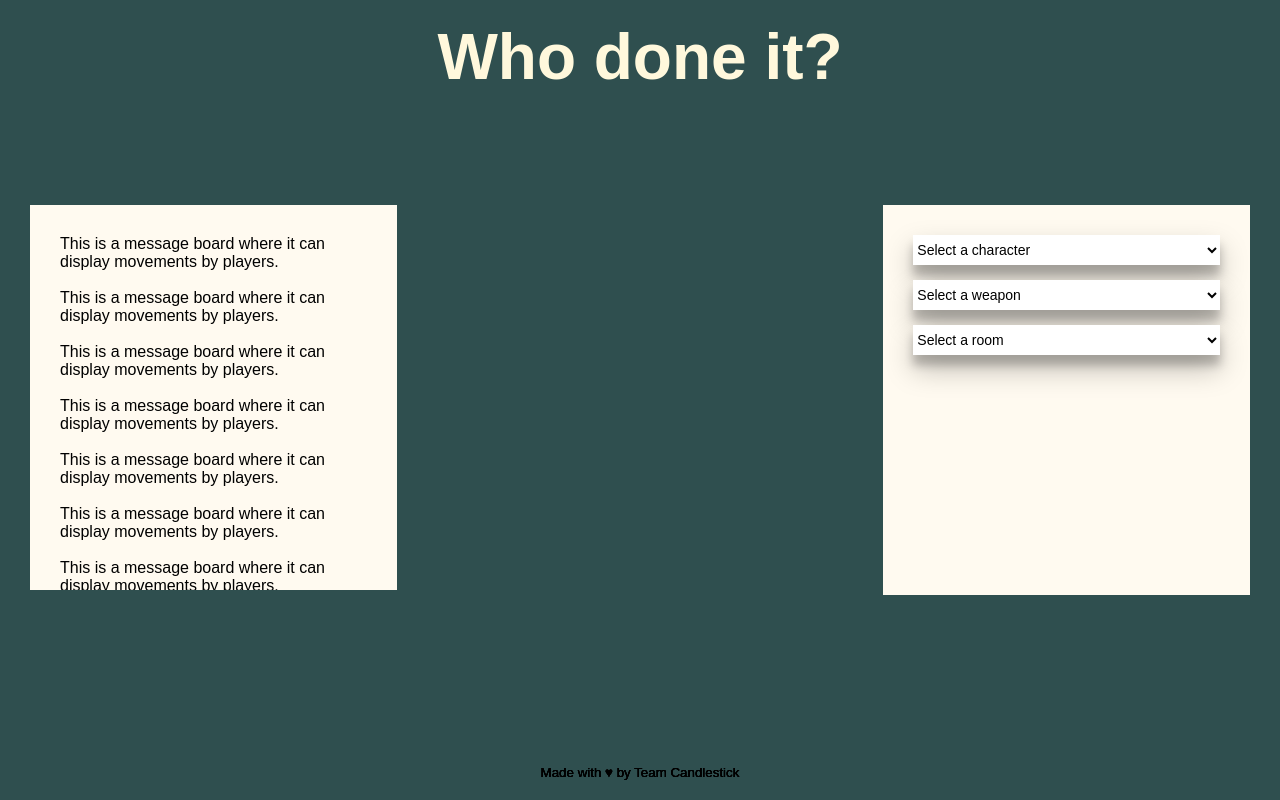
After one commit to addisonhammer/clue-less, a Flask app: template client/templates/game.html in a window 1280 px wide. The commit adds this page. Run offline with Flask 2, Linux system fonts and the light colour scheme; the template is opened without the code that fills it, so the values that code supplies are empty.

Commit message:
Add game board

```diff
--- a/client/app.py
+++ b/client/app.py
@@ -103,6 +103,17 @@ def join_game():
                            character=selected_character,
                            ready=True)
 
+@APP.route('/game', methods=['POST'])
+def start_game():
+
+    # Add logic here to determien true/false for suggestion/accusation
+    return render_template('game.html',
+                            characters=list(game_const.CHARACTERS),
+                            weapons=list(game_const.WEAPONS),
+                            rooms=list(game_const.ROOMS),
+                            suggestion=True,
+                            accusation=False,
+                            move=False)
 
 @APP.route('/api/game_state', methods=['GET'])
 def api_game_state():
--- /dev/null
+++ b/client/static/css/board.css
@@ -0,0 +1,16 @@
+.room-container {
+    display: grid;
+    grid-template-columns: repeat(3, 1fr);
+    grid-template-rows: repeat(3, 120px);
+    column-gap: 50px;
+    row-gap: 15px;
+}
+
+.room {
+    box-shadow: 0 14px 28px rgba(0,0,0,0.25), 0 10px 10px rgba(0,0,0,0.22);
+    display: flex;
+    justify-content: center;
+    align-items: center;
+    border: 2px solid black;
+    background-color: tan;
+}
--- /dev/null
+++ b/client/static/css/form.css
@@ -0,0 +1,15 @@
+.form-container {
+    background-color: floralwhite;
+    margin: 0px 30px;
+    padding: 30px;
+}
+
+.game-form {
+    display: grid;
+    row-gap: 15px;
+    grid-template-rows: repeat(3, 30px);
+}
+
+input {
+    padding: 10px;
+}
--- a/client/static/css/global.css
+++ b/client/static/css/global.css
@@ -3,7 +3,7 @@ body {
     font-family: "open-sans",sans-serif;
     display: table-cell;
     vertical-align: middle;
-    background-color: oldlace;
+    background-color: darkslategray;
     position: relative;
 }
 
@@ -19,6 +19,20 @@ html, body {
 h1 {
     font-size: 4em;
     margin: 0;
+    color: cornsilk;
+}
+
+h2 {
+    color: cornsilk;
+}
+
+header {
+    position: absolute;
+    top: 0;
+    margin-top: 20px;
+    width: 100%;
+    font-size: 4em;
+    color: cornsilk;
 }
 
 footer {
@@ -29,12 +43,7 @@ footer {
     font-size: smaller;
 }
 
-/* .options {
-    border: 1px solid #e5e5e5;
-    padding: 10px;
-} */
-
-select, input, button {
+select, input {
     font-size: 14px;
     border: none;
     background: white;
@@ -42,11 +51,16 @@ select, input, button {
     box-shadow: 0 14px 28px rgba(0,0,0,0.25), 0 10px 10px rgba(0,0,0,0.22);
 }
 
-input, button {
+input {
     border-radius: 8px;
 }
 
-input:hover, button:hover {
+input:active {
     box-shadow: 0 1px 3px rgba(0,0,0,0.12), 0 1px 2px rgba(0,0,0,0.24);
     transition: all 0.3s cubic-bezier(.25,.8,.25,1);
 }
+
+.game-container {
+    display: grid;
+    grid-template-columns: repeat(3, 1fr);
+}
--- /dev/null
+++ b/client/static/css/message.css
@@ -0,0 +1,8 @@
+.message-container {
+    background-color: floralwhite;
+    margin: 0px 30px;
+    padding: 30px;
+    overflow-y: scroll;
+    max-height: 325px;
+    text-align: left;
+}
--- /dev/null
+++ b/client/templates/board.html
@@ -0,0 +1,13 @@
+{% extends 'layout.html' %}
+
+{% block css %}
+  <link rel="stylesheet" type="text/css" href="{{ url_for('static', filename='css/board.css') }}?version=1">
+{% endblock %}
+
+{% block content %}
+  <div class="room-container">
+    {% for room in rooms %}
+      <div class="room">{{room}}</div>
+    {% endfor %}
+  </div>
+{% endblock %}
--- /dev/null
+++ b/client/templates/form.html
@@ -0,0 +1,38 @@
+{% extends 'layout.html' %}
+
+{% block css %}
+  <link rel="stylesheet" type="text/css" href="{{ url_for('static', filename='css/form.css') }}?version=1">
+{% endblock %}
+
+{% block content %}
+<div class="form-container">
+  <form name=game-form id=game-form class="game-form" method="POST" action="/game">
+    <select name="character" id="character" form_id=character-form>
+      <option disabled selected value> Select a character </option>
+      {% for character in characters %}
+          <option value="{{ character }}">{{ character }}</option>
+      {% endfor %}
+    </select>
+    <select name="weapon" id="weapon" form_id=weapon-form>
+      <option disabled selected value> Select a weapon </option>
+      {% for weapon in weapons %}
+          <option value="{{ weapon }}">{{ weapon }}</option>
+      {% endfor %}
+    </select>
+    <select name="room" id="room" form_id=room-form>
+      <option disabled selected value> Select a room </option>
+      {% for room in rooms %}
+          <option value="{{ room }}">{{ room }}</option>
+      {% endfor %}
+    </select>
+    {% if suggestion is sameas true %}
+    <input type="submit" name="suggest" value="Make a Suggestion">
+    {% endif %}
+    {% if accusation is sameas true %}
+    <input type="submit" name="accuse" value="Make an Accusation">
+    {% endif %}
+
+  </form>
+</div>
+
+{% endblock %}
--- /dev/null
+++ b/client/templates/game.html
@@ -0,0 +1,14 @@
+{% extends 'layout.html' %}
+
+{% block css %}
+  <link rel="stylesheet" type="text/css" href="{{ url_for('static', filename='css/global.css') }}?version=1">
+{% endblock %}
+
+{% block content %}
+  <header><b>Who done it?</b></header>
+  <div class="game-container">
+    {% include 'message.html' %}
+    {% include 'board.html' %}
+    {% include 'form.html' %}
+  </div>
+{% endblock %}
--- a/client/templates/layout.html
+++ b/client/templates/layout.html
@@ -9,7 +9,6 @@
   </head>
 
   <body>
-    <h1>Who done it?</h1>
     {% block content %}{% endblock %}
     <footer>Made with &#9829; by Team Candlestick</footer>
   </body>
--- /dev/null
+++ b/client/templates/message.html
@@ -0,0 +1,17 @@
+{% extends 'layout.html' %}
+
+{% block css %}
+  <link rel="stylesheet" type="text/css" href="{{ url_for('static', filename='css/message.css') }}?version=1">
+{% endblock %}
+
+{% block content %}
+  <div class="message-container">
+    This is a message board where it can display movements by players. <br></br>
+    This is a message board where it can display movements by players. <br></br>
+    This is a message board where it can display movements by players. <br></br>
+    This is a message board where it can display movements by players. <br></br>
+    This is a message board where it can display movements by players. <br></br>
+    This is a message board where it can display movements by players. <br></br>
+    This is a message board where it can display movements by players. <br></br>
+  </div>
+{% endblock %}
```
Also changed, not shown: client/templates/home.html (+6 -3 lines).
